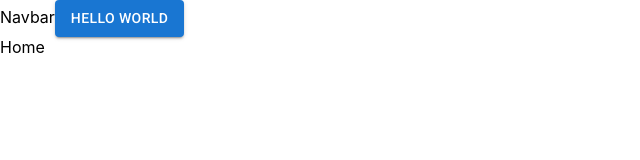
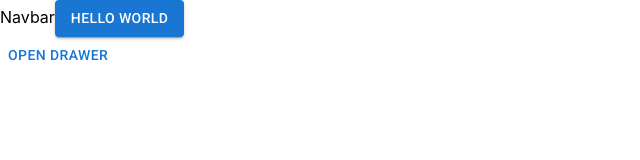
Before and after one commit to JonathanB500/exchange-frontend, a React (Create React App) app: page /home in a window 1280 px wide. Shown: the top 160 px of the page, without its empty margins (0-640 px from the left). Built offline with nearby package versions, Linux system fonts and the light colour scheme.

Commit message:
add basic structure to log-in page

```diff
--- a/src/pages/home/index.tsx
+++ b/src/pages/home/index.tsx
@@ -1,9 +1,31 @@
+import { ChevronLeftOutlined } from "@mui/icons-material";
+import { DialogTitle, Button, Drawer, IconButton} from "@mui/material";
 import React from "react";
 
 type Props = {};
 
 const Home = (props: Props) => {
-  return <div>Home</div>;
+  const [open, setOpen] = React.useState(false);
+  const toggleDrawer = (newOpen: boolean) => () => {
+    setOpen(newOpen);
+  };
+  const handleDrawerClose = () => {
+    setOpen(false);
+  };
+  const handleDrawerOpen = () => {
+    setOpen(true);
+  };
+  return <div>
+    <Button onClick={toggleDrawer(true)}>Open drawer</Button>
+    <Drawer open={open} onClose={toggleDrawer(false)}>
+      <IconButton onClick={handleDrawerClose}>
+        <ChevronLeftOutlined/>
+      </IconButton>
+      <DialogTitle>Title</DialogTitle>
+    </Drawer>
+
+  </div>;
+
 };
 
 export default Home;
```
